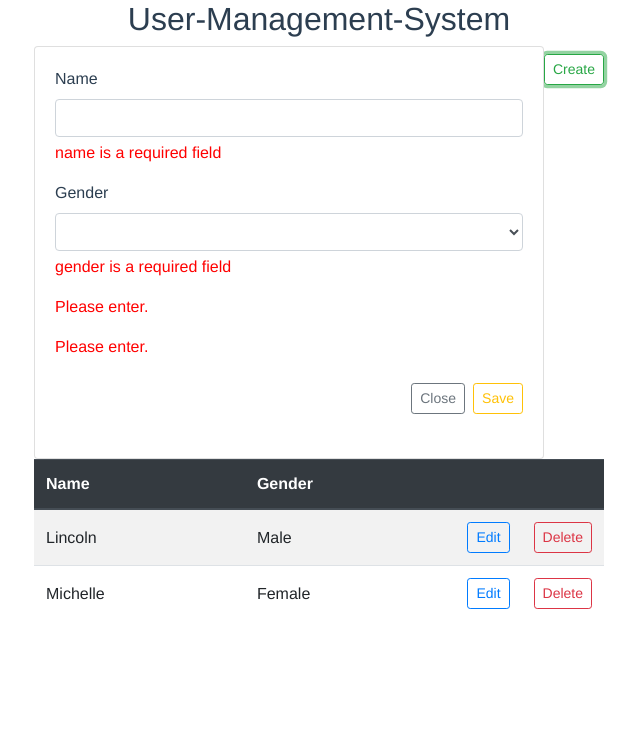
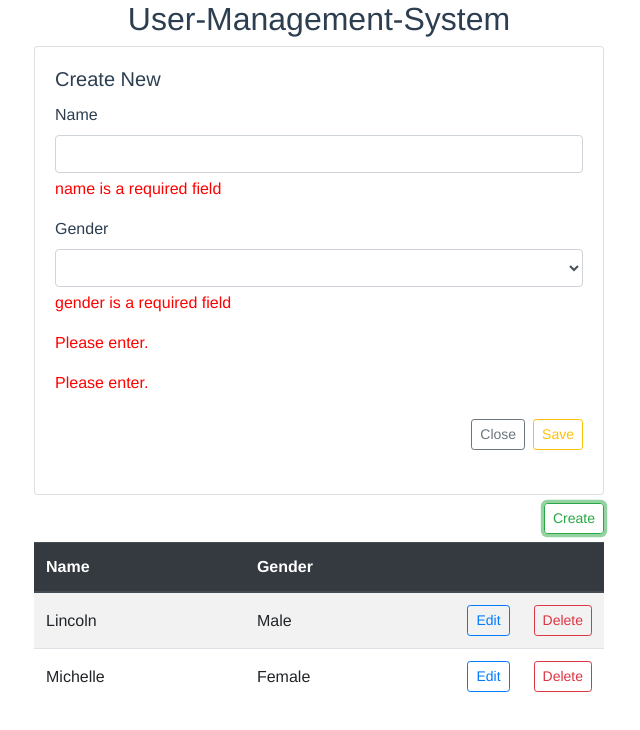
Before and after one commit to ueharario/user-management-system, a Vue app: page / in a window 1280 px wide. Both pictures are taken after a click on the button "Create". Shown: the top 730 px of the page, without its empty margins (321-961 px from the left). Built offline with nearby package versions, Linux system fonts and the light colour scheme.

Commit message:
レイアウト修正中

```diff
--- a/src/App.vue
+++ b/src/App.vue
@@ -2,9 +2,9 @@
   <div id="app">
     <div class="container">
       <h2 class="text-center">{{ TITLE.title }}</h2>
+      <UserForm v-if="isShow" @send="createUser" @close="closeUserForm" :user="user" />
       <button class="btn btn-outline-success btn-sm my-2 float-right" @click="create">{{ TITLE.create }}</button>
-      <UserForm v-if="isShow" @send="createUser" @close="closeUserForm" :user="user" />
-      <table class="table table-striped">
+      <table class="table table-striped mt-2">
         <thead class="thead-dark">
           <tr>
             <th>{{ TITLE.name }}</th>
--- a/src/components/UserForm.vue
+++ b/src/components/UserForm.vue
@@ -1,6 +1,7 @@
 <template>
     <div class="card">
         <div class="card-body">
+            <h5 class="card-title">{{ TITLE.card_title }}</h5>
             <div class="card-text">
                 <form @submit="save">
                     <div class="form-group">
--- a/src/constants/USERS.js
+++ b/src/constants/USERS.js
@@ -15,6 +15,7 @@ const DEFAULT_USER = {
 
 const TITLE = {
     title: "User-Management-System",
+    card_title: "Create New",
     create: "Create",
     edit: "Edit",
     delete: "Delete",
```
